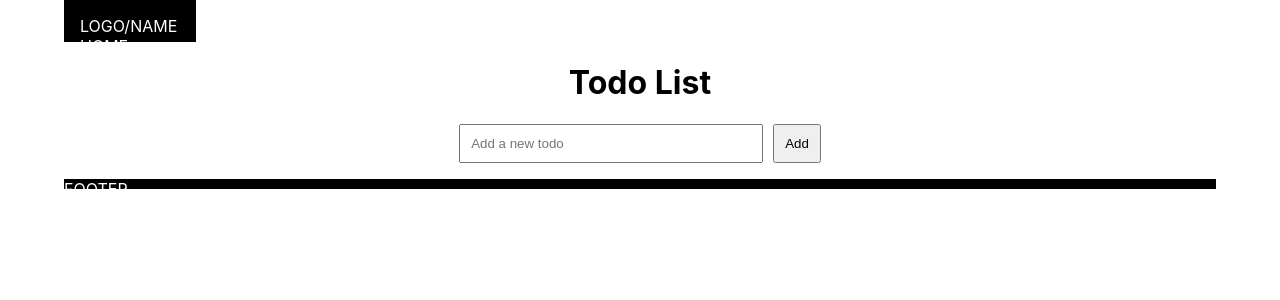
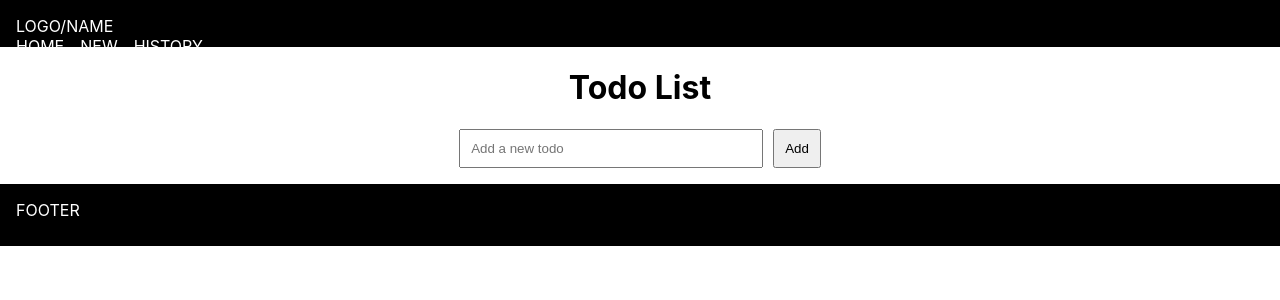
Before and after one commit to ASH0DANNY/Keep-Memories, a React (Create React App) app: page / in a window 1280 px wide. Shown: the top 300 px of the page. Built offline with nearby package versions, Linux system fonts and the light colour scheme.

Commit message:
style changed

```diff
--- a/src/component/footer.jsx
+++ b/src/component/footer.jsx
@@ -1,16 +1,12 @@
-import { Box, Container } from '@mui/material'
-import React from 'react'
+import { Box } from "@mui/material";
+import React from "react";
 
 const Footer = () => {
   return (
     <>
-    <Container>
-        <Box sx={{bgcolor: "#000", color: "#fff", height: 10}}>
-            FOOTER
-        </Box>
-    </Container>
+      <Box sx={{ bgcolor: "#000", color: "#fff", height: 30, padding: 2 }}>FOOTER</Box>
     </>
-  )
-}
+  );
+};
 
-export default Footer
+export default Footer;
--- a/src/component/navbar.jsx
+++ b/src/component/navbar.jsx
@@ -1,16 +1,14 @@
-import { Box, Container, Grid2 } from "@mui/material";
+import { Box, Grid2 } from "@mui/material";
 import React from "react";
 
 const Navbar = () => {
   return (
     <>
-      <Container>
       <Box
         sx={{
           bgcolor: "#000",
           color: "#fff",
-            height: 10,
-            width: 100,
+          height: 15,
           padding: 2,
         }}
       >
@@ -27,7 +25,6 @@ const Navbar = () => {
           </Grid2>
         </Grid2>
       </Box>
-      </Container>
     </>
   );
 };
```
Lines whose indentation alone changed are shown as unchanged.
